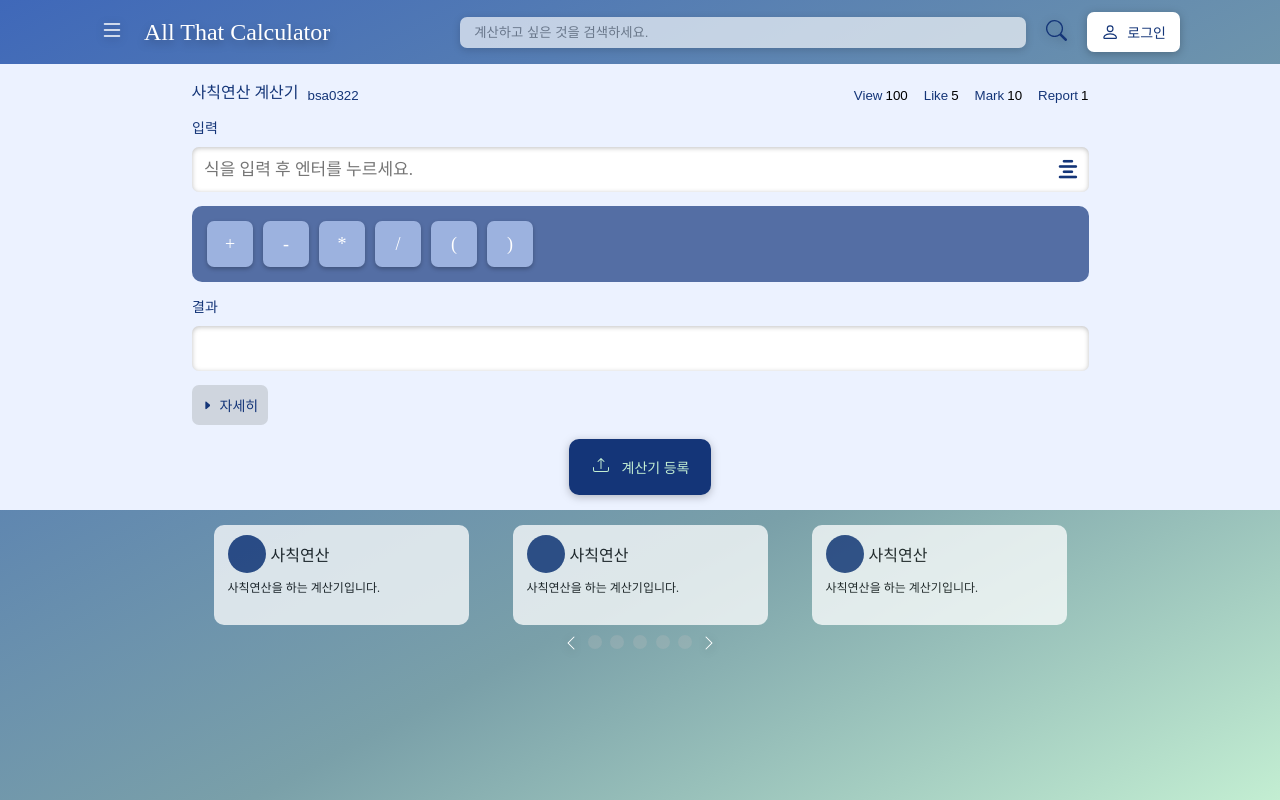
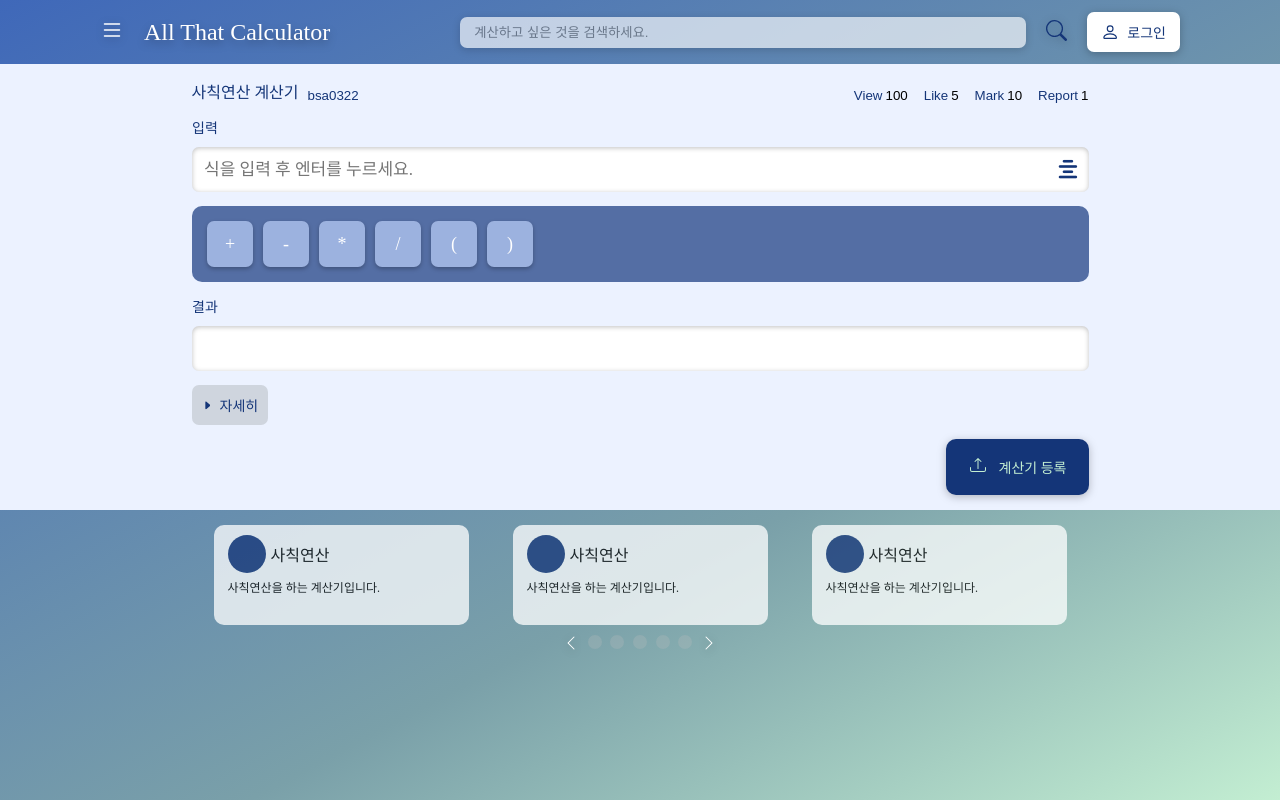
Before and after one commit to AllThatCalculator/Application, a React (Create React App) app in the folder client/: page / in a window 1280 px wide. Built offline with nearby package versions, Linux system fonts and the light colour scheme; a web font is replaced by a local one.

Commit message:
[FIX] btn position

```diff
--- a/client/src/pages/Calculet.js
+++ b/client/src/pages/Calculet.js
@@ -19,6 +19,12 @@ const Positioner = styled.div`
 const Wrapper = styled.div`
   display: flex;
   flex-direction: column;
+  width: 897px;
+`;
+
+const ButtonWrapper = styled.div`
+  display: flex;
+  justify-content: flex-end;
   width: 897px;
 `;
 function Calculet() {
@@ -44,7 +50,9 @@ function Calculet() {
         <Wrapper>
           <CalculetBlock calculetObj={calculetObj} />
         </Wrapper>
-        <ButtonBlue text="계산기 등록" icon="BsUpload" />
+        <ButtonWrapper>
+          <ButtonBlue text="계산기 등록" icon="BsUpload" />
+        </ButtonWrapper>
       </Positioner>
       <Recommend />
     </>
```
